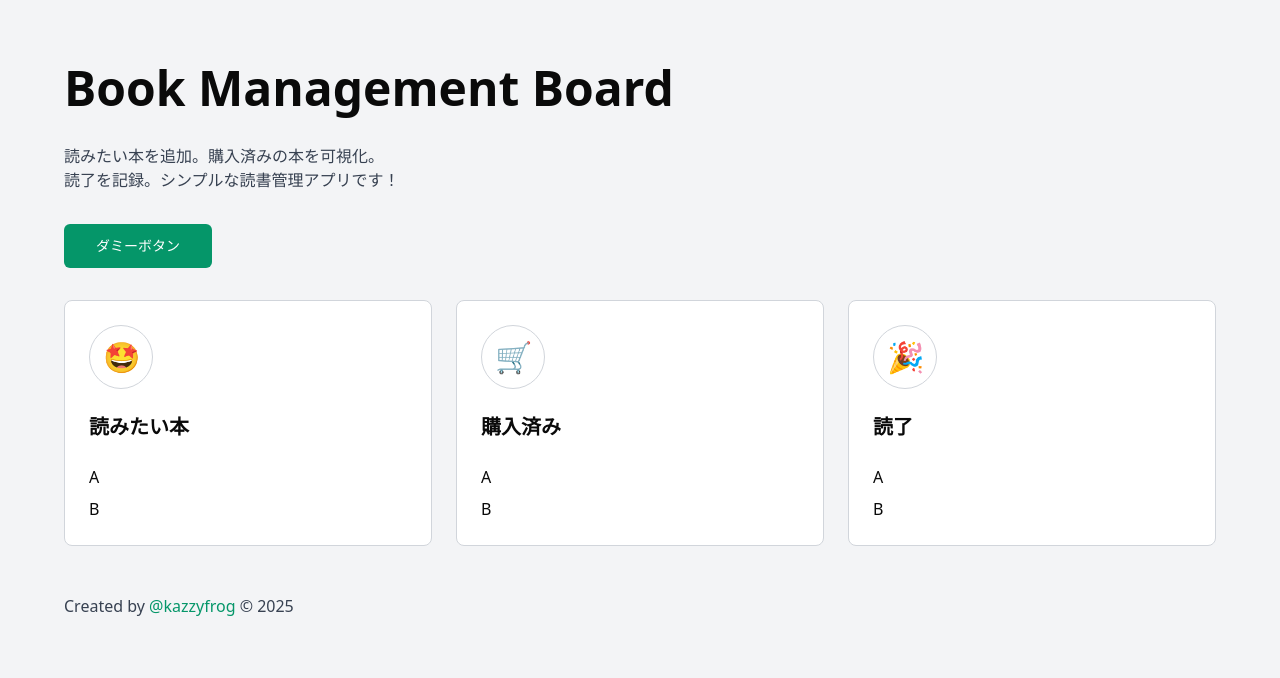
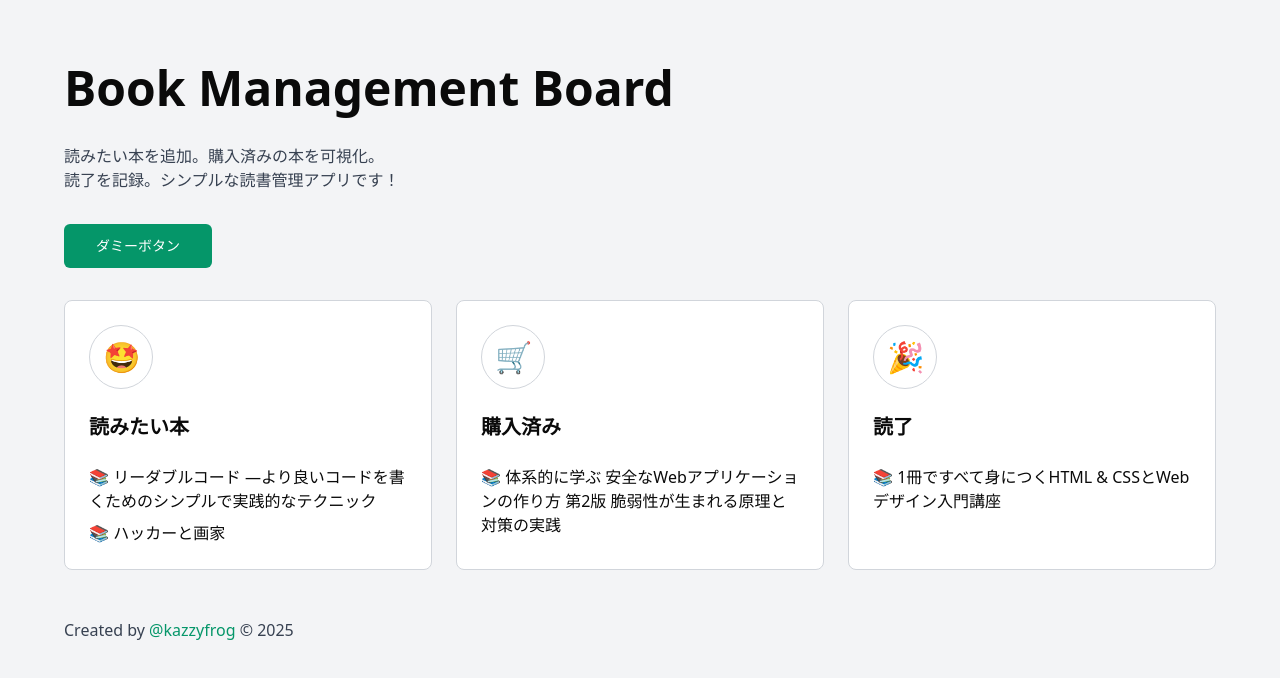
Before and after one commit to b13o/book-management-board, a React (Vite) app: page / in a window 1280 px wide. Shown: the top 678 px of the page. Built offline with nearby package versions, Linux system fonts and the light colour scheme; data requests are answered from the project's data file.

Commit message:
書籍データの表示機能の実装 - TanStack QueryとJSON Serverの導入 - APIクライアントの実装

```diff
--- /dev/null
+++ b/db.json
@@ -0,0 +1,28 @@
+{
+  "books": [
+    {
+      "id": "1",
+      "title": "リーダブルコード ―より良いコードを書くためのシンプルで実践的なテクニック",
+      "author": "Dustin Boswell, Trevor Foucher",
+      "status": "want-to-read"
+    },
+    {
+      "id": "2",
+      "title": "体系的に学ぶ 安全なWebアプリケーションの作り方 第2版 脆弱性が生まれる原理と対策の実践",
+      "author": "徳丸 浩",
+      "status": "purchased"
+    },
+    {
+      "id": "3",
+      "title": "1冊ですべて身につくHTML & CSSとWebデザイン入門講座",
+      "author": "Mana",
+      "status": "completed"
+    },
+    {
+      "id": "4",
+      "title": "ハッカーと画家",
+      "author": "Paul Graham",
+      "status": "want-to-read"
+    }
+  ]
+}
--- a/package.json
+++ b/package.json
@@ -7,14 +7,17 @@
     "dev": "vite",
     "build": "tsc -b && vite build",
     "lint": "eslint .",
-    "preview": "vite preview"
+    "preview": "vite preview",
+    "server": "json-server --watch db.json --port 3001"
   },
   "dependencies": {
     "@radix-ui/react-dialog": "^1.1.4",
     "@radix-ui/react-label": "^2.1.1",
     "@radix-ui/react-slot": "^1.1.1",
+    "@tanstack/react-query": "^5.62.15",
     "class-variance-authority": "^0.7.1",
     "clsx": "^2.1.1",
+    "json-server": "^1.0.0-beta.3",
     "lucide-react": "^0.469.0",
     "react": "^18.3.1",
     "react-dom": "^18.3.1",
--- a/src/App.tsx
+++ b/src/App.tsx
@@ -1,10 +1,23 @@
+import { QueryClient, QueryClientProvider } from "@tanstack/react-query";
 import BoardColumn from "./components/BoardColumn";
 import Footer from "./components/Footer";
 import Header from "./components/Header";
 import { COLUMNS } from "./constants";
 
+const queryClient = new QueryClient({
+  defaultOptions: {
+    queries: {
+      // デフォルトでコンポーネントにフォーカスが当たるとフェッチするのを無効化
+      refetchOnWindowFocus: false,
+      // 取得したデータが「古い」とみなされるまでの時間。デフォルトで 0。
+      staleTime: Infinity,
+    },
+  },
+});
+
 const App = () => {
   return (
+    <QueryClientProvider client={queryClient}>
       <div className="min-h-screen pt-16 pb-8 space-y-8 px-16 bg-gray-100">
         <Header />
         <div className="flex gap-6 overflow-x-auto pb-4">
@@ -14,6 +27,7 @@ const App = () => {
         </div>
         <Footer />
       </div>
+    </QueryClientProvider>
   );
 };
 
--- a/src/components/BoardColumn.tsx
+++ b/src/components/BoardColumn.tsx
@@ -1,5 +1,7 @@
+import { useQuery } from "@tanstack/react-query";
 import { COLUMNS } from "../constants";
 import { BookStatus } from "../types";
+import { fetchBooks } from "@/utils/api";
 
 type BoardColumnProps = {
   status: BookStatus;
@@ -10,6 +12,29 @@ const BoardColumn = (props: BoardColumnProps) => {
   const label = columnData?.label;
   const title = columnData?.title;
 
+  // 追加
+  const {
+    data: books = [],
+    isLoading,
+    error,
+  } = useQuery({
+    queryKey: ["books"],
+    queryFn: fetchBooks,
+    select: (data) => data.filter((book) => book.status === props.status),
+  });
+
+  console.log("データ取得"); // デバッグ用
+
+  if (isLoading) {
+    return (
+      <div className="h-10 w-10 animate-spin rounded-full border-4 border-emerald-500 border-t-transparent" />
+    );
+  }
+
+  if (error) {
+    return <div>Error: {error.message}</div>;
+  }
+
   return (
     <section className="flex-1 min-w-[300px] bg-white border-gray-300 border p-6 rounded-lg">
       <div className="border mb-6 border-gray-300 text-3xl h-16 w-16 rounded-full flex justify-center items-center">
@@ -19,8 +44,10 @@ const BoardColumn = (props: BoardColumnProps) => {
         <h2 className="font-bold text-xl">{title}</h2>
       </div>
       <div className="space-y-2">
-        <p>A</p>
-        <p>B</p>
+        {/* 書き換え */}
+        {books.map((book) => (
+          <p key={book.id}>📚 {book.title}</p>
+        ))}
       </div>
     </section>
   );
--- /dev/null
+++ b/src/utils/api.ts
@@ -0,0 +1,12 @@
+import { Book } from "../types";
+
+const API_URL = "http://localhost:3001";
+
+export const fetchBooks = async (): Promise<Book[]> => {
+  console.log("fetchが実行されました！"); // デバッグ用
+  const response = await fetch(`${API_URL}/books`);
+  if (!response.ok) {
+    throw new Error("Failed to fetch books");
+  }
+  return response.json();
+};
```
Also changed, not shown: 1 other file (tests, documents, lock files or other folders). Lines whose indentation alone changed are shown as unchanged.
